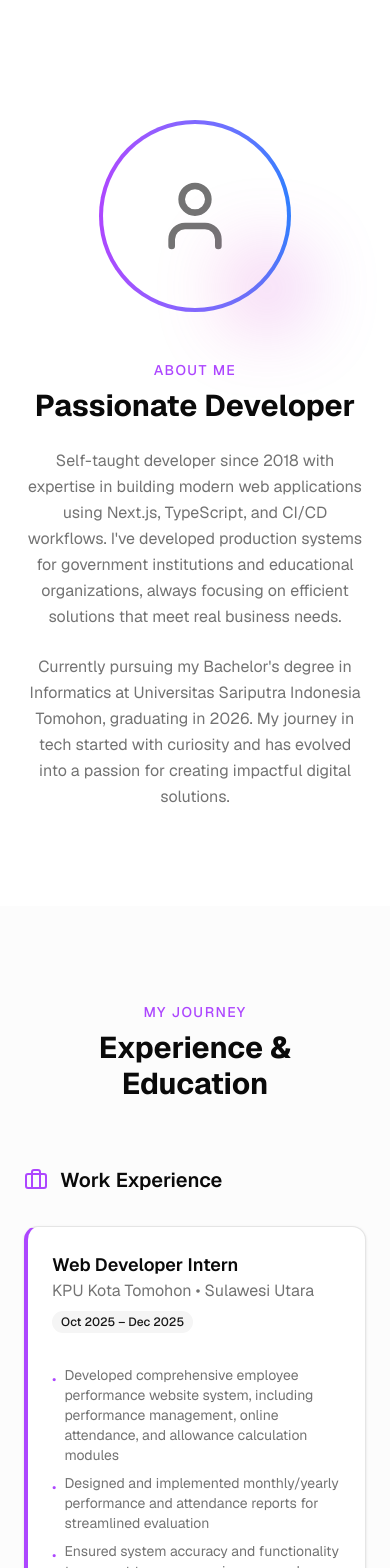
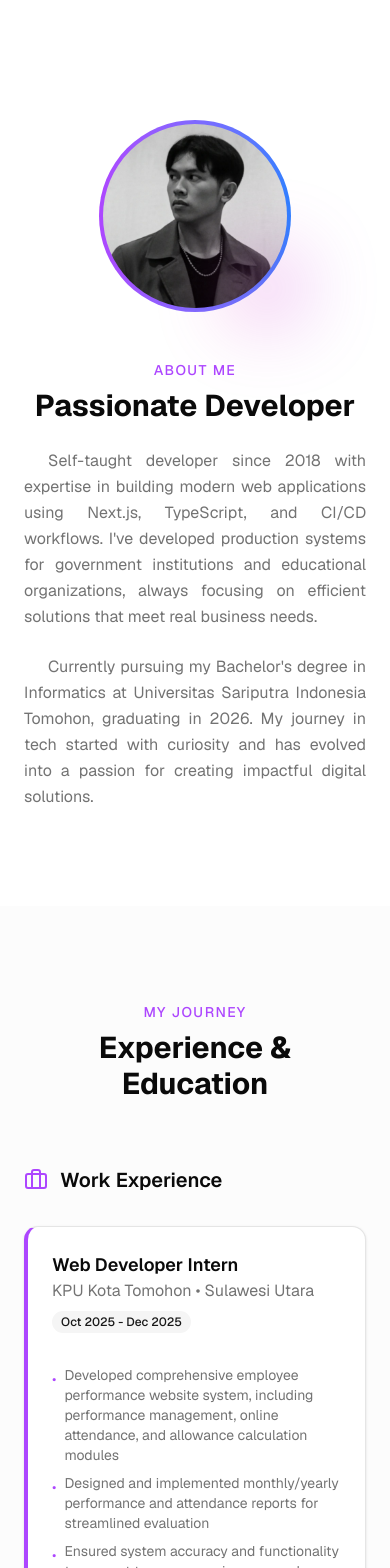
Before and after one commit to kereh/portfolio, a Next.js app: page / in a window 390 px wide. Shown: the part 820-2388 px from the top of the page. Built offline with nearby package versions, Linux system fonts and the light colour scheme.

Commit message:
feat(about): replace user icon with image
Adds a new image to the about section and updates the UI to display it.
Also adjusts text alignment for better readability.

```diff
--- a/src/app/_components/about.tsx
+++ b/src/app/_components/about.tsx
@@ -1,4 +1,4 @@
-import { User } from "lucide-react";
+import Image from "next/image";
 
 export function About() {
   return (
@@ -7,8 +7,15 @@ export function About() {
         <div className="flex flex-col md:flex-row items-center gap-12">
           <div className="relative">
             <div className="w-48 h-48 rounded-full bg-linear-to-r from-purple-500 to-blue-500 p-1">
-              <div className="w-full h-full rounded-full bg-background flex items-center justify-center">
-                <User className="h-20 w-20 text-muted-foreground" />
+              <div className="relative w-full h-full rounded-full overflow-hidden">
+                <Image
+                  src="/foto.jpg"
+                  alt="Dian Ronaldo Kereh"
+                  fill
+                  sizes="(max-width: 768px) 100vw, (max-width: 1200px) 50vw, 33vw"
+                  className="object-cover"
+                  priority
+                />
               </div>
             </div>
             <div className="absolute -bottom-2 -right-2 w-16 h-16 bg-linear-to-r from-pink-500 to-purple-500 rounded-full blur-2xl opacity-50" />
@@ -24,7 +31,7 @@ export function About() {
               </h2>
             </div>
 
-            <p className="text-muted-foreground leading-relaxed">
+            <p className="text-muted-foreground leading-relaxed text-justify md:text-left indent-6">
               Self-taught developer since 2018 with expertise in building modern
               web applications using Next.js, TypeScript, and CI/CD workflows.
               I&apos;ve developed production systems for government institutions
@@ -32,7 +39,7 @@ export function About() {
               solutions that meet real business needs.
             </p>
 
-            <p className="text-muted-foreground leading-relaxed">
+            <p className="text-muted-foreground leading-relaxed text-justify md:text-left indent-6">
               Currently pursuing my Bachelor&apos;s degree in Informatics at
               Universitas Sariputra Indonesia Tomohon, graduating in 2026. My
               journey in tech started with curiosity and has evolved into a
--- a/src/app/_components/experience.tsx
+++ b/src/app/_components/experience.tsx
@@ -8,7 +8,7 @@ const workExperience = [
     title: "Web Developer Intern",
     company: "KPU Kota Tomohon",
     location: "Sulawesi Utara",
-    period: "Oct 2025 – Dec 2025",
+    period: "Oct 2025 - Dec 2025",
     description: [
       "Developed comprehensive employee performance website system, including performance management, online attendance, and allowance calculation modules",
       "Designed and implemented monthly/yearly performance and attendance reports for streamlined evaluation",
@@ -20,7 +20,7 @@ const workExperience = [
     title: "Part-Time Developer",
     company: "SMK Dharma Bhakti Tomohon",
     location: "Sulawesi Utara",
-    period: "Apr 2025 – Jun 2025",
+    period: "Apr 2025 - Jun 2025",
     description: [
       "Developed and implemented school profile website to enhance public image and information access",
       "Collaborated with school stakeholders to translate content requirements into functional and aesthetic web solutions",
--- a/src/app/_components/projects.tsx
+++ b/src/app/_components/projects.tsx
@@ -53,7 +53,7 @@ export function Projects() {
           {projects.map((project, index) => (
             <Card
               key={index}
-              className="group overflow-hidden hover:shadow-xl transition-all duration-300 hover:-translate-y-1"
+              className="group overflow-hidden hover:shadow-xl transition-all duration-300 hover:-translate-y-1 pt-0"
             >
               <div className="h-2 bg-linear-to-r from-purple-500 to-blue-500" />
               <CardHeader>
@@ -75,7 +75,9 @@ export function Projects() {
                 </div>
               </CardHeader>
               <CardContent className="space-y-6">
-                <p className="text-muted-foreground">{project.description}</p>
+                <p className="text-muted-foreground text-justify md:text-left">
+                  {project.description}
+                </p>
 
                 <div className="grid grid-cols-2 gap-2">
                   {project.highlights.map((h) => (
```
Also changed, not shown: public/foto.jpg (added).
